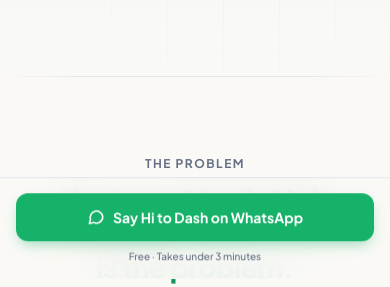
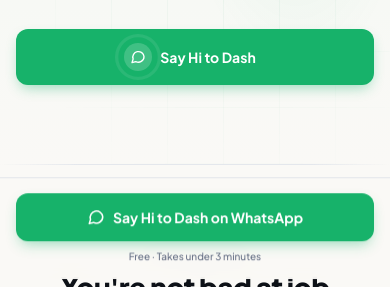
Before and after one commit to Rmallick89/dash, a plain HTML site: page index.html in a window 390 px wide. Shown: the part 677-964 px from the top of the page. Drawn offline with Linux system fonts and the light colour scheme.

Commit message:
Fixed the bottom button bar

```diff
--- a/index.html
+++ b/index.html
@@ -1065,7 +1065,9 @@
     /* subtle hairline closing the hero (mobile only): fades out toward both edges */
     .hero.s4::after { content: ''; position: absolute; left: 0; right: 0; bottom: 0; height: 1px; pointer-events: none;
       background: linear-gradient(90deg, transparent 0%, var(--stroke-base) 20%, var(--stroke-base) 80%, transparent 100%); }
-    .s4 .hero__cta-row { display: none; }            /* sticky bar shows from the first fold instead */
+    /* Hero CTA sits below the 3 points by default (order 6); the sticky bottom bar only takes over once the
+       whole hero has scrolled out of the viewport (see the mobile sticky CTA script). */
+    .s4 .hero__cta-row { display: flex; order: 6; width: 100%; margin: var(--sp-section-lg) 0 0; }   /* 3 points → button: 32 */
     /* Phone mock scaled to 54% with transform, NOT zoom: iOS Safari applies CSS zoom to the frame
        but not to the chat text, so the bubbles rendered at full size inside a tiny phone.
        transform scales frame + text together; negative margins give back the freed layout space
@@ -1674,7 +1676,7 @@
     els.forEach(el => io.observe(el));
   })();
 
-  // Mobile sticky CTA: show once the hero CTA is out of view, hide at final CTA
+  // Mobile sticky CTA: show once the whole hero section has scrolled past the viewport, hide at final CTA
   (function(){
     const bar = document.getElementById('mCta');
     const heroCta = document.querySelector('.hero__cta-row');
@@ -1682,7 +1684,8 @@
     if(!bar || !heroCta || !('IntersectionObserver' in window)) return;
     let heroVisible = true, finalVisible = false;
     function update(){ bar.classList.toggle('is-visible', !heroVisible && !finalVisible); }
-    new IntersectionObserver(e => { heroVisible = e[0].isIntersecting; update(); }).observe(heroCta);
+    const heroSec = document.querySelector('.hero.s4') || heroCta;   // bar stays hidden while any part of the hero is on screen
+    new IntersectionObserver(e => { heroVisible = e[0].isIntersecting; update(); }).observe(heroSec);
     if(finalSec) new IntersectionObserver(e => { finalVisible = e[0].isIntersecting; update(); }, { threshold: 0.2 }).observe(finalSec);
   })();
 
```
